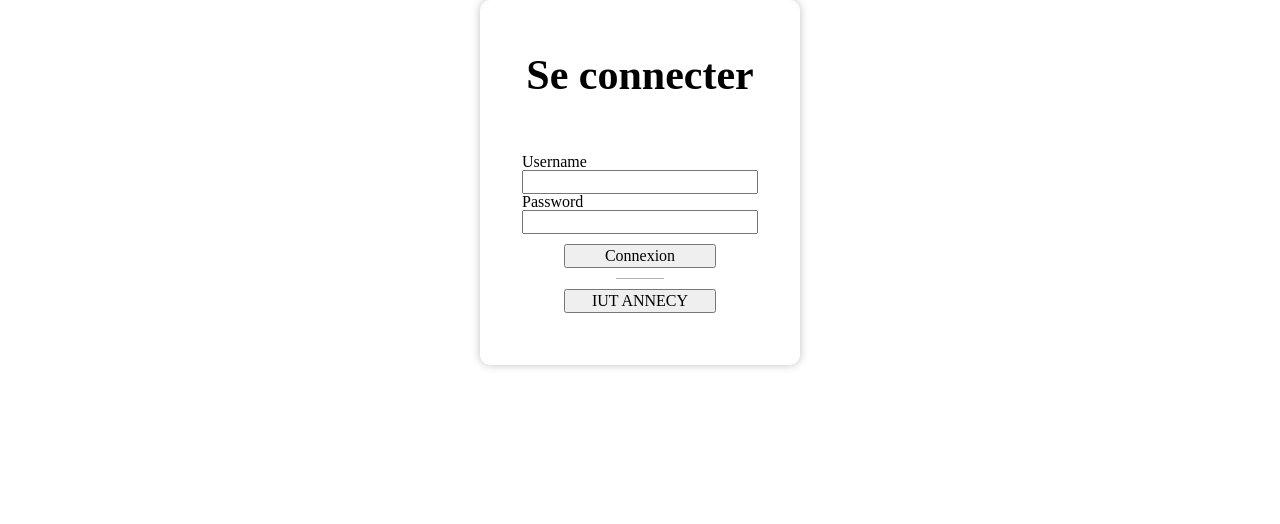
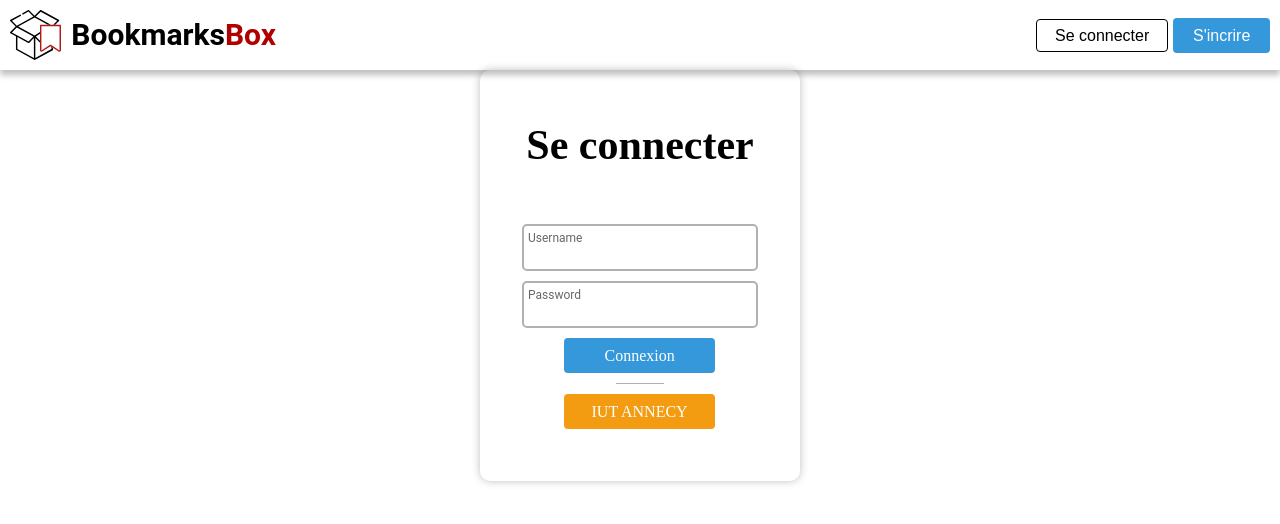
Before and after one commit to Cleymax/BookmarksBox, a PHP site: page /assets/views/auth/login.html in a window 1280 px wide. Shown: the top 524 px of the page. Run offline with PHP 8.4, Linux system fonts and the light colour scheme.

Commit message:
:rocket: Edit button, add input, edit login page

```diff
--- a/assets/css/app.css
+++ b/assets/css/app.css
@@ -236,10 +236,11 @@ h3, .h3 {
 }
 
 .btn {
-  background-color: #353535;
+  background-color: var(--primary);
   padding: 8px 18px;
-  border-radius: 50px;
+  border-radius: 4px;
   color: var(--white);
+  border: 2px solid var(--primary);
   cursor: pointer;
   line-height: 15px;
   text-align: center;
@@ -260,8 +261,19 @@ h3, .h3 {
 
 .btn:hover {
   background-color: var(--white);
-  color: var(--color);
+  color: var(--primary);
+  border: 2px solid var(--primary);
   box-shadow: 0 2px 4px -1px rgba(0, 0, 0, 0.2), 0px 4px 5px 0px rgba(0, 0, 0, 0.14), 0px 1px 10px 0px rgba(0, 0, 0, 0.12);
+}
+
+.btn-yellow {
+  background-color: var(--yellow);
+  border-color: var(--yellow);
+}
+
+.btn-yellow:hover {
+  border-color: var(--yellow);
+  color: var(--yellow);
 }
 
 .btn:active {
@@ -300,6 +312,88 @@ h3, .h3 {
   text-align: left;
 }
 
+.textfield {
+  display: inline-flex;
+  position: relative;
+  font-family: "Roboto", "Segoe UI", BlinkMacSystemFont, system-ui, -apple-system, serif;
+  font-size: 16px;
+  line-height: 15px;
+  overflow: hidden;
+  border: 2px solid var(--border);
+  border-radius: 5px;
+}
+
+.textfield > input {
+  margin-left: 4px;
+  display: block;
+  box-sizing: border-box;
+  border: none;
+  border-top: solid 20px transparent;
+  padding: 0 4px 4px 0;
+  width: 100%;
+  height: inherit;
+  color: rgba(0, 0, 0, 0.87);
+  background-color: transparent;
+  box-shadow: none;
+  /* Firefox */
+  font-family: inherit;
+  font-size: inherit;
+  line-height: inherit;
+  caret-color: #2196f3;
+  transition: border-bottom 0.2s, background-color 0.2s;
+}
+
+.textfield > input + span {
+  margin-left: 4px;
+  position: absolute;
+  top: 0;
+  left: 0;
+  right: 0;
+  bottom: 0;
+  display: block;
+  box-sizing: border-box;
+  padding: 7px 0 0;
+  color: rgba(0, 0, 0, 0.6);
+  font-size: 75%;
+  line-height: 10px;
+  pointer-events: none;
+  transition: color 0.2s, font-size 0.2s, line-height 0.2s;
+}
+
+.textfield > input:hover {
+  border-bottom-color: rgba(0, 0, 0, 0.87);
+}
+
+.textfield > input:not(:focus):placeholder-shown + span {
+  font-size: inherit;
+  line-height: 56px;
+}
+
+.textfield > input:focus {
+  outline: none;
+}
+
+.textfield > input:focus + span {
+  color: #2196f3;
+}
+
+.textfield > input:focus + span::before {
+  opacity: 0.12;
+}
+
+.textfield > input:focus + span::after {
+  transform: scale(1);
+}
+
+.textfield > input:disabled {
+  border-bottom-color: rgba(0, 0, 0, 0.38);
+  color: rgba(0, 0, 0, 0.38);
+}
+
+.textfield > input:disabled + span {
+  color: rgba(0, 0, 0, 0.38);
+}
+
 .flex-center {
   display: flex;
   justify-content: center;
@@ -313,6 +407,14 @@ h3, .h3 {
 
 .card .form-group {
   margin-top: 45px;
+}
+
+.card .form-group > .input-auth {
+  margin-top: 10px;
+}
+
+.card .form-group .input-auth > label {
+  width: 100%;
 }
 
 .card input:not([type="submit"]) {
--- a/assets/views/auth/login.html
+++ b/assets/views/auth/login.html
@@ -8,27 +8,42 @@
     <title>Document</title>
     <link rel="stylesheet" href="../../css/app.css">
 </head>
-<body>
-
+<body class="theme-light">
+<header>
+    <div class="header-left">
+        <a class="header-logo" href="#">
+            <img src="../../img/logo.svg" height="50px" alt="logo">
+            Bookmarks<span style="color: var(--dark-red)">Box</span>
+        </a>
+    </div>
+    <div class="header-right">
+        <button class="btn btn-outlined">Se connecter</button>
+        <button class="btn">S'incrire</button>
+    </div>
+</header>
 <div class="container card">
     <h1>Se connecter</h1>
     <form action="">
         <div class="form-group">
             <div class="input-auth">
-                <label for="username">Username</label>
-                <input type="text" id="username">
+                <label for="username" class="textfield">
+                    <input type="text" id="username">
+                    <span>Username</span>
+                </label>
             </div>
             <div class="input-auth">
-                <label for="password">Password</label>
-                <input type="text" id="password">
+                <label for="password"  class="textfield">
+                    <input type="text" id="password">
+                    <span>Password</span>
+                </label>
             </div>
             <div class="btn-container">
                 <div class="button">
-                    <input type="submit" value="Connexion">
+                    <input type="submit" class="btn"  value="Connexion">
                 </div>
                 <div class="line-separator"></div>
                 <div class="button">
-                    <input type="submit" value="IUT ANNECY">
+                    <input type="submit" class="btn btn-yellow"  value="IUT ANNECY">
                 </div>
             </div>
         </div>
```
Also changed, not shown: assets/scss/modules/_button.scss (+17 -4 lines), assets/scss/modules/_input.scss (+82 -0 lines), assets/scss/page/auth/_login.scss (+9 -0 lines), 1 other file.
